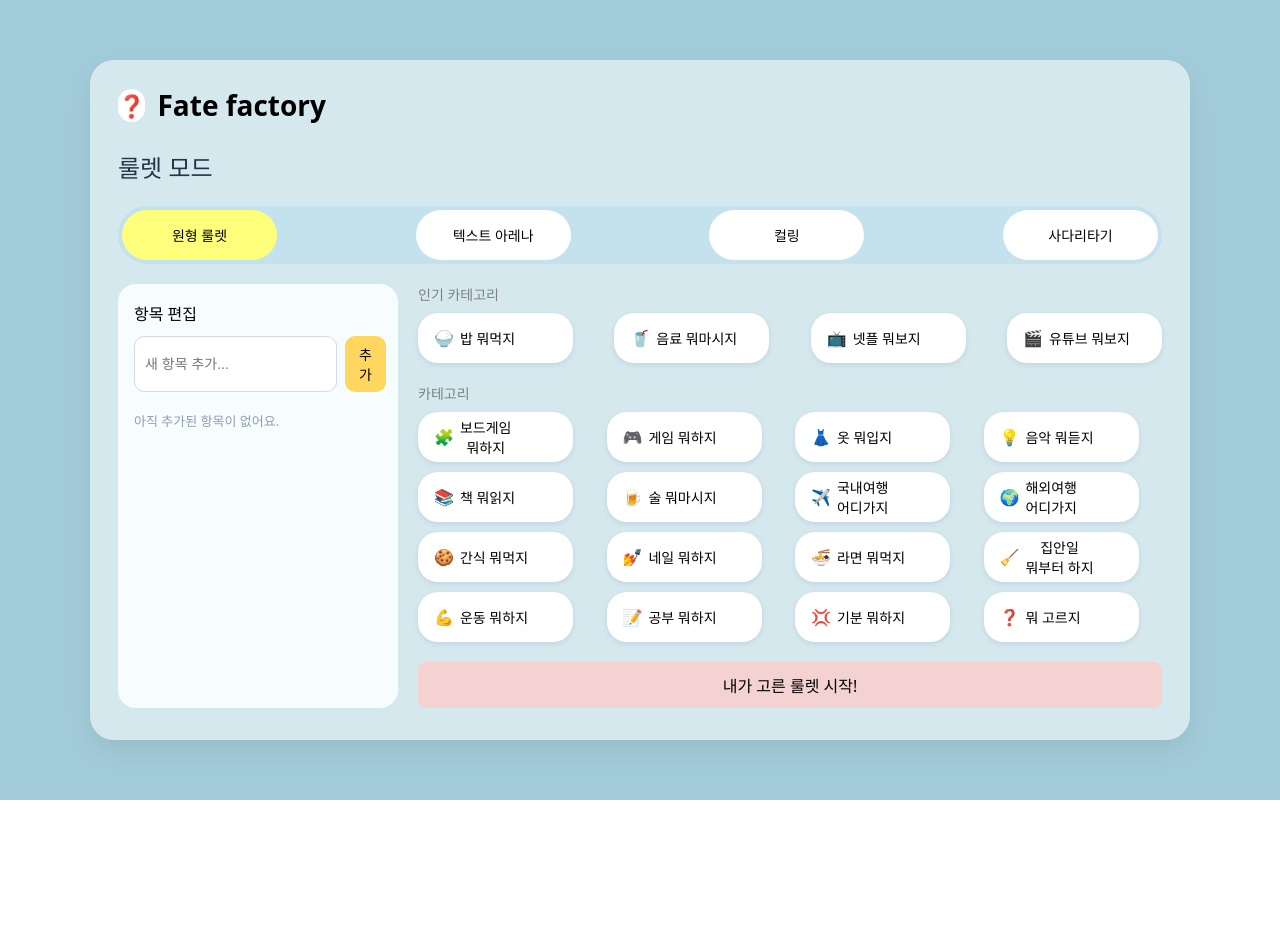
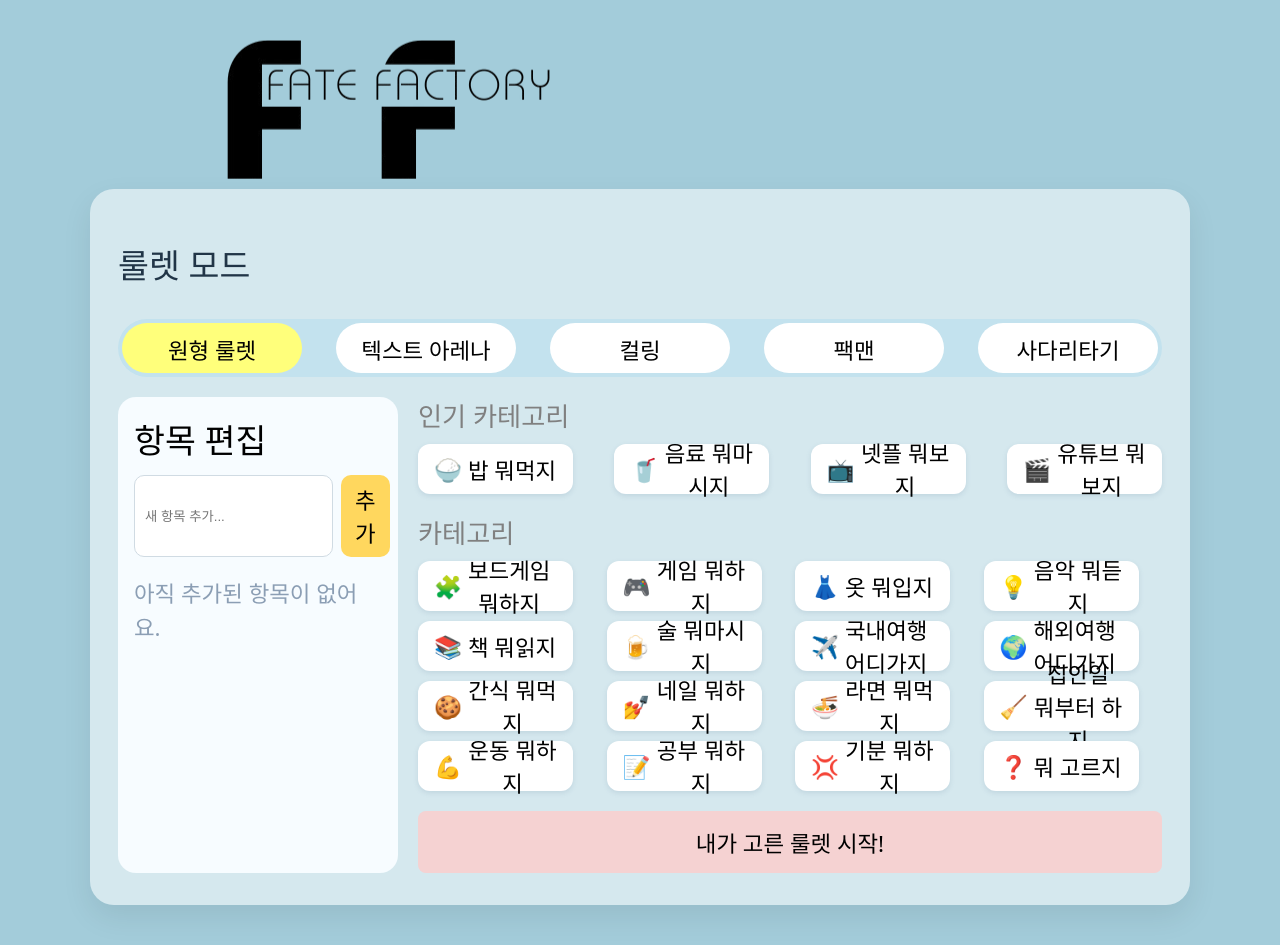
Before and after one commit to celina823/Fate-factory, a React (Vite) app: page / in a window 1280 px wide. Before the commit the page ends 800 px from the top, so only its background shows below. Built offline with nearby package versions, Linux system fonts and the light colour scheme.

Commit message:
feat: 룰렛 항목 전역 상태 관리를 위한 Zustand 스토어 및 persist 적용

```diff
--- a/package.json
+++ b/package.json
@@ -12,7 +12,8 @@
   "dependencies": {
     "react": "^19.2.0",
     "react-dom": "^19.2.0",
-    "react-router-dom": "^7.9.6"
+    "react-router-dom": "^7.9.6",
+    "zustand": "^5.0.8"
   },
   "devDependencies": {
     "@eslint/js": "^9.39.1",
--- a/src/pages/Category.css
+++ b/src/pages/Category.css
@@ -15,6 +15,7 @@
 }
 
 body {
+  font-size: 1.4rem;
   display: flex;
   align-items: center;
   justify-content: center;
@@ -25,7 +26,7 @@ body {
 /* 페이지 전체 래퍼 */
 .ff-page {
   min-height: 100vh;
-  display: flex;
+  display: flex-col;
   justify-content: center;
   align-items: center;
   padding: 40px 16px;
@@ -44,7 +45,7 @@ body {
 /* 헤더 */
 .ff-header {
   display: flex;
-  justify-content: space-between;
+  justify-content: center;
   align-items: center;
   margin-bottom: 24px;
 }
@@ -67,7 +68,7 @@ body {
 }
 
 .ff-logo-text {
-  font-size: 28px;
+  font-size: 64px;
   font-weight: 700;
   color: var(--dark);
 }
@@ -85,14 +86,14 @@ body {
 }
 
 .ff-mode-btn {
-  width: 155px;
+  width: 180px;
   height: 50px;
   border: none;
   outline: none;
   padding: 10px 18px;
   border-radius: 999px;
   background: #ffffff;
-  font-size: 14px;
+  /* font-size: 14px; */
   cursor: pointer;
   transition: background 0.15s, transform 0.05s;
   color: var(--dark);
@@ -105,10 +106,6 @@ body {
   outline: none;
   background: var(--pastel-200);
   font-weight: 600;
-}
-
-.ff-mode-btn:hover {
-  background: var(--pastel-200);
 }
 
 /* 메인 영역 */
@@ -130,7 +127,7 @@ body {
 .ff-left-title {
   margin: 0 0 10px;
   color: var(--dark);
-  font-size: 16px;
+  /* font-size: 16px; */
   font-weight: 600;
 }
 
@@ -145,7 +142,7 @@ body {
   padding: 8px 10px;
   border-radius: 10px;
   border: 1px solid #d0dbe3;
-  font-size: 14px;
+  /* font-size: 14px; */
 }
 
 .ff-add-btn {
@@ -153,7 +150,7 @@ body {
   border-radius: 10px;
   border: none;
   background: #ffd75e;
-  font-size: 14px;
+  /* font-size: 14px; */
   cursor: pointer;
 }
 
@@ -173,12 +170,12 @@ body {
   padding: 6px 8px;
   border-radius: 8px;
   background: #eef5fb;
-  font-size: 13px;
+  /* font-size: 13px; */
   margin-bottom: 4px;
 }
 
 .ff-item-empty {
-  font-size: 13px;
+  /* font-size: 13px; */
   color: #8b9eb4;
 }
 
@@ -191,7 +188,7 @@ body {
 
 .ff-section-title {
   margin: 0 0 8px;
-  font-size: 14px;
+  /* font-size: 14px; */
   color: #808080;
 }
 
@@ -214,13 +211,13 @@ body {
   border: none;
   outline: none;
   padding: 10px 16px;
-  border-radius: 20px;
+  border-radius: 12px;
   background: var(--light);
   color: var(--dark);
   display: inline-flex;
   align-items: center;
   gap: 6px;
-  font-size: 14px;
+  /* font-size: 14px; */
   cursor: pointer;
   box-shadow: 0 2px 5px rgba(99, 132, 160, 0.18);
   transition: transform 0.05s, box-shadow 0.1s, background 0.15s;
@@ -237,7 +234,7 @@ body {
 }
 
 .ff-chip-emoji {
-  font-size: 16px;
+  /* font-size: 16px; */
 }
 
 .ff-chip-label {
--- a/src/pages/Category.tsx
+++ b/src/pages/Category.tsx
@@ -1,19 +1,24 @@
 import { useState } from "react";
 import "./Category.css";
+import LogoImg from "../assets/ff-logo-img.png";
+import { useRouletteItemsStore } from "../stores/useRouletteItemsStore";
 
 export default function Category() {
-  const [items, setItems] = useState<string[]>([]);
   const [input, setInput] = useState("");
+  const { items, addItem } = useRouletteItemsStore();
 
   // 항목 "추가" 버튼 클릭 또는 Enter 입력 시 호출되는 함수
   const handleAdd = () => {
-    // 공백 제거 (앞뒤 공백 삭제)
     const trimmed = input.trim();
     if (!trimmed) return;
-    setItems((prev) => [...prev, trimmed]);
+    addItem(trimmed); // 전역 상태에 추가
+
+    // ✅ 실제로 항목이 추가된 직후에만 로그 찍기
+    const currentItems = useRouletteItemsStore.getState().items;
+    console.log("🟢 zustand items after add:", currentItems);
+
     setInput("");
   };
-
   const handleKeyDown: React.KeyboardEventHandler<HTMLInputElement> = (e) => {
     if (e.key === "Enter") {
       handleAdd();
@@ -22,21 +27,15 @@ export default function Category() {
 
   return (
     <div className="ff-page">
+      <img src={LogoImg} alt="Fate Factory Logo" className="ff-logo-img" />
       <div className="ff-shell">
-        {/* 헤더 */}
-        <header className="ff-header">
-          <div className="ff-logo">
-            <div className="ff-logo-mark">❓</div>
-            <span className="ff-logo-text">Fate factory</span>
-          </div>
-        </header>
-
         {/* 모드 탭 */}
         <h2>룰렛 모드</h2>
         <nav className="ff-mode-tabs">
           <button className="ff-mode-btn ff-mode-btn--active">원형 룰렛</button>
           <button className="ff-mode-btn">텍스트 아레나</button>
           <button className="ff-mode-btn">컬링</button>
+          <button className="ff-mode-btn">팩맨</button>
           <button className="ff-mode-btn">사다리타기</button>
         </nav>
 
--- /dev/null
+++ b/src/stores/useRouletteItemsStore.ts
@@ -0,0 +1,41 @@
+import { create } from "zustand";
+import { persist } from "zustand/middleware";
+
+interface RouletteItemsState {
+  items: string[]; // 현재 들어 있는 모든 항목 목록
+  addItem: (text: string) => void; // items 배열 맨 뒤에 새로운 항목을 추가하는 함수 // "추가" 버튼 눌렀을 때 호출
+  removeItem: (index: number) => void; // index 위치에 있는 항목 하나를 배열에서 제거
+  updateItem: (index: number, text: string) => void; // index 위치에 있는 항목을 새로운 text로 교체
+  clearItems: () => void; // items를 빈 배열로 리셋하는 함수
+  setItems: (items: string[]) => void; // items 배열 전체를 넘겨준 배열로 통째로 교체하는 함수
+}
+
+export const useRouletteItemsStore = create(
+  persist<RouletteItemsState>(
+    (set) => ({
+      items: [],
+
+      addItem: (text) =>
+        set((state) => ({
+          items: [...state.items, text],
+        })),
+
+      removeItem: (index) =>
+        set((state) => ({
+          items: state.items.filter((_, i) => i !== index),
+        })),
+
+      updateItem: (index, text) =>
+        set((state) => ({
+          items: state.items.map((item, i) => (i === index ? text : item)),
+        })),
+
+      clearItems: () => set({ items: [] }),
+
+      setItems: (items) => set({ items }),
+    }),
+    {
+      name: "roulette-items", // 새로고침해도 유지
+    }
+  )
+);
```
Also changed, not shown: src/assets/ff-logo-img.png (added), 1 other file (tests, documents, lock files or other folders).
